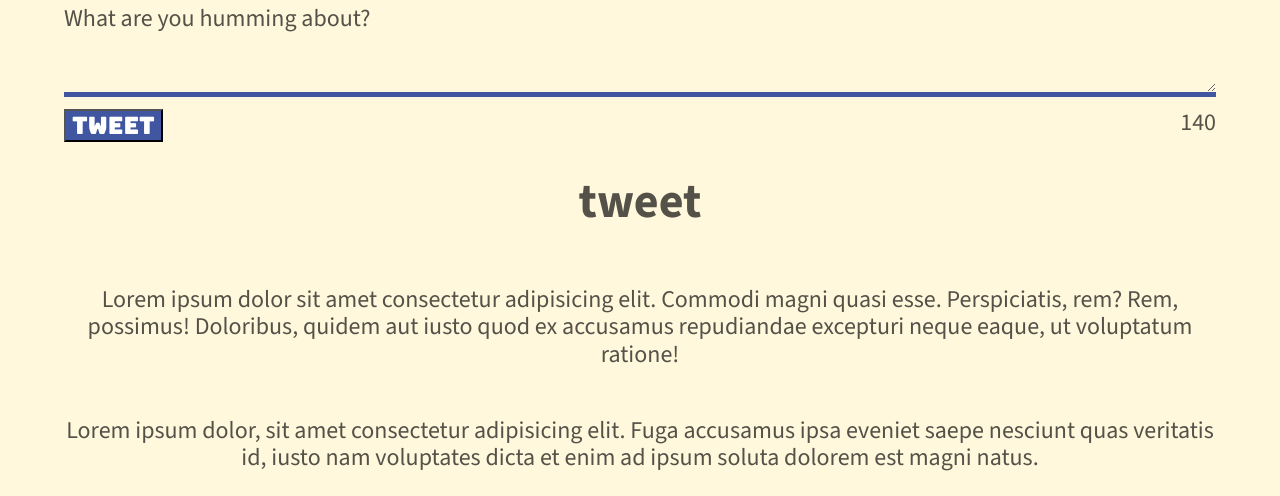
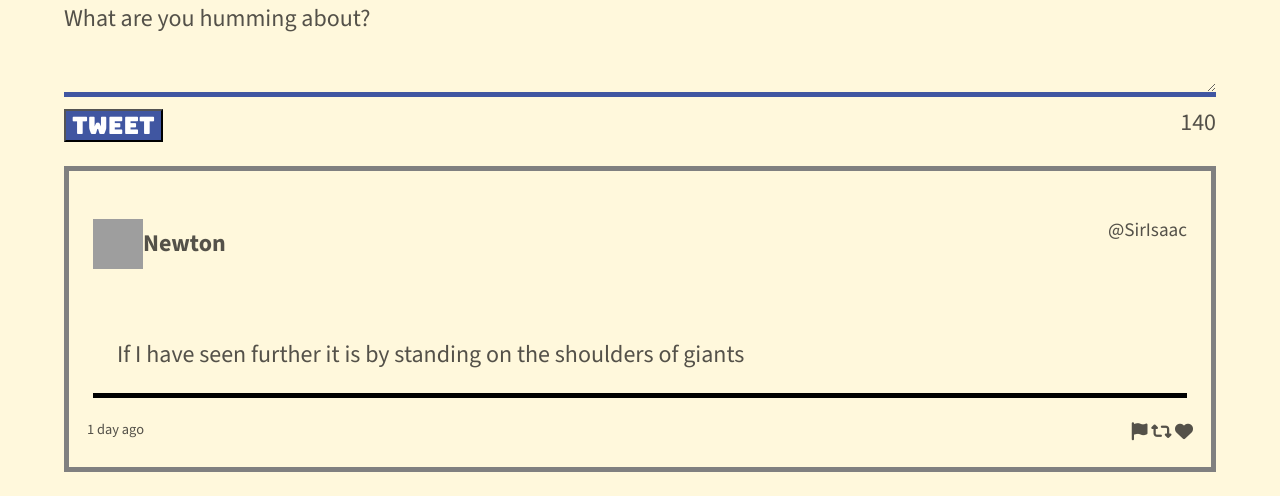
Before and after one commit to alecfaustino/tweeter, a plain HTML site: page public/index.html in a window 1280 px wide. Shown: the part 601-1097 px from the top of the page. Drawn offline with nearby package versions, Linux system fonts and the light colour scheme; grey boxes are pictures that could not be loaded.

Commit message:
create tweet container. No effect

```diff
--- a/public/index.html
+++ b/public/index.html
@@ -27,6 +27,9 @@
 
    <!-- New Tweet CSS -->
   <link rel="stylesheet" href="/styles/new-tweet.css" type="text/css">
+
+  <!-- Tweets CSS -->
+   <link rel="stylesheet" href="/styles/tweet.css" type="text/css">
 
   <!-- Font Awesome -->
   <link rel="stylesheet" href="https://cdnjs.cloudflare.com/ajax/libs/font-awesome/6.7.2/css/all.min.css" integrity="sha512-Evv84Mr4kqVGRNSgIGL/F/aIDqQb7xQ2vcrdIwxfjThSH8CSR7PBEakCr51Ck+w+/U6swU2Im1vVX0SVk9ABhg==" crossorigin="anonymous" referrerpolicy="no-referrer" />
@@ -78,10 +81,31 @@
       </form>
     </section>
 
+    <!-- tweets container-->
+    <section>
+      <article class="tweet">
+        <header>
+          <div>
+          <img src="https://i.imgur.com/73hZDYK.png">
+          <strong>Newton</strong>
+          </div>
+          <small>@SirIsaac</small>
+        </header>
 
-      <h1>tweet</h1>
-      <p>Lorem ipsum dolor sit amet consectetur adipisicing elit. Commodi magni quasi esse. Perspiciatis, rem? Rem, possimus! Doloribus, quidem aut iusto quod ex accusamus repudiandae excepturi neque eaque, ut voluptatum ratione!</p>
-      <p>Lorem ipsum dolor, sit amet consectetur adipisicing elit. Fuga accusamus ipsa eveniet saepe nesciunt quas veritatis id, iusto nam voluptates dicta et enim ad ipsum soluta dolorem est magni natus.</p>
+        <span>If I have seen further it is by standing on the shoulders of giants</span>
+        <footer>
+          <small>1 day ago</small>
+          <div>
+            <i class="fa-solid fa-flag"></i>
+            <i class="fa-solid fa-retweet"></i>
+            <i class="fa-solid fa-heart"></i>
+          </div>
+        </footer>
+
+
+
+      </article>
+    </section>
 
   </main>
 </body>
--- /dev/null
+++ b/public/styles/tweet.css
@@ -0,0 +1,40 @@
+.tweet {
+  display: flex;
+  flex-direction: column;
+  margin: 1em 0px;
+  padding: 1em 0px;
+  border: 5px solid grey;
+  justify-content: space-between;
+}
+
+.tweet header {
+  display: flex;
+  flex-direction: row;
+  width: 100%;
+  background-color: inherit;
+  background-image: none;
+  justify-content: space-between;
+  padding: 1em;
+}
+
+.tweet footer {
+  display: flex;
+  flex-direction: row;
+  width: 100%;
+  justify-content: space-between;
+  padding: 0px 1em;
+  margin: 0px;
+  font-size: 18px;
+}
+
+.tweet span {
+  border-bottom: 5px solid black;
+  text-align: left;
+  margin: 1em;
+  padding: 1em;
+}
+
+.tweet img {
+  height: 50px;
+  width: 50px;
+}
```
